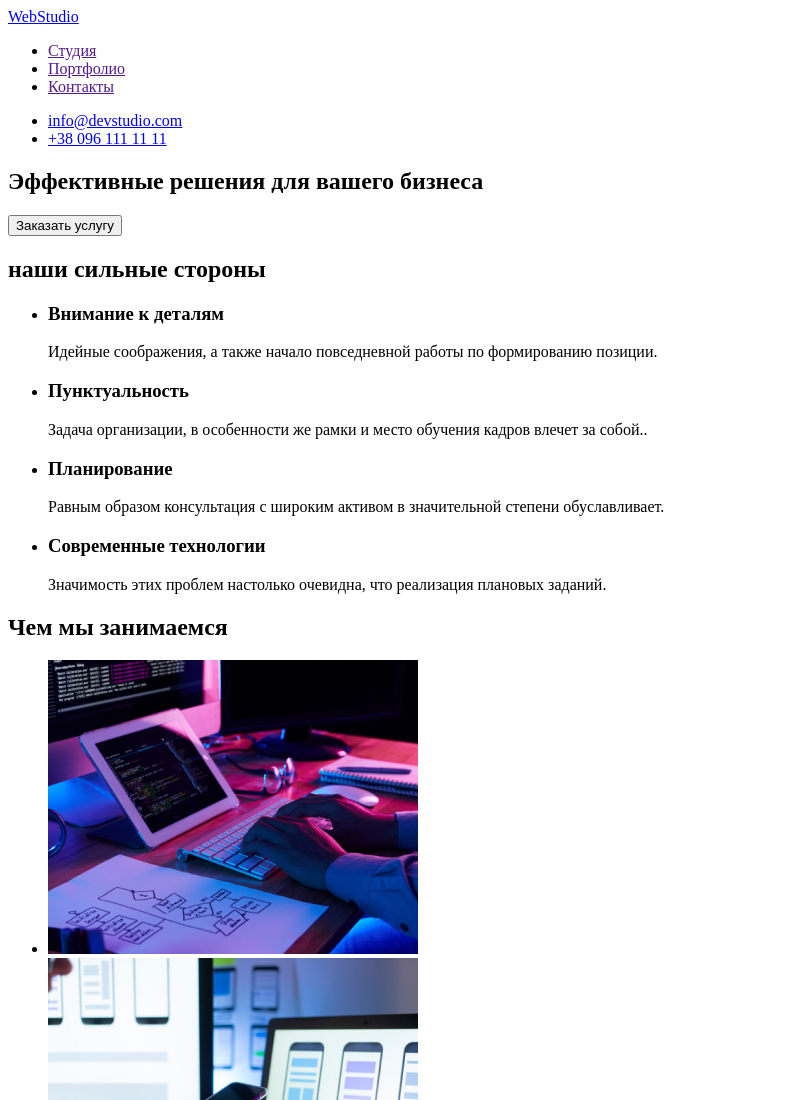
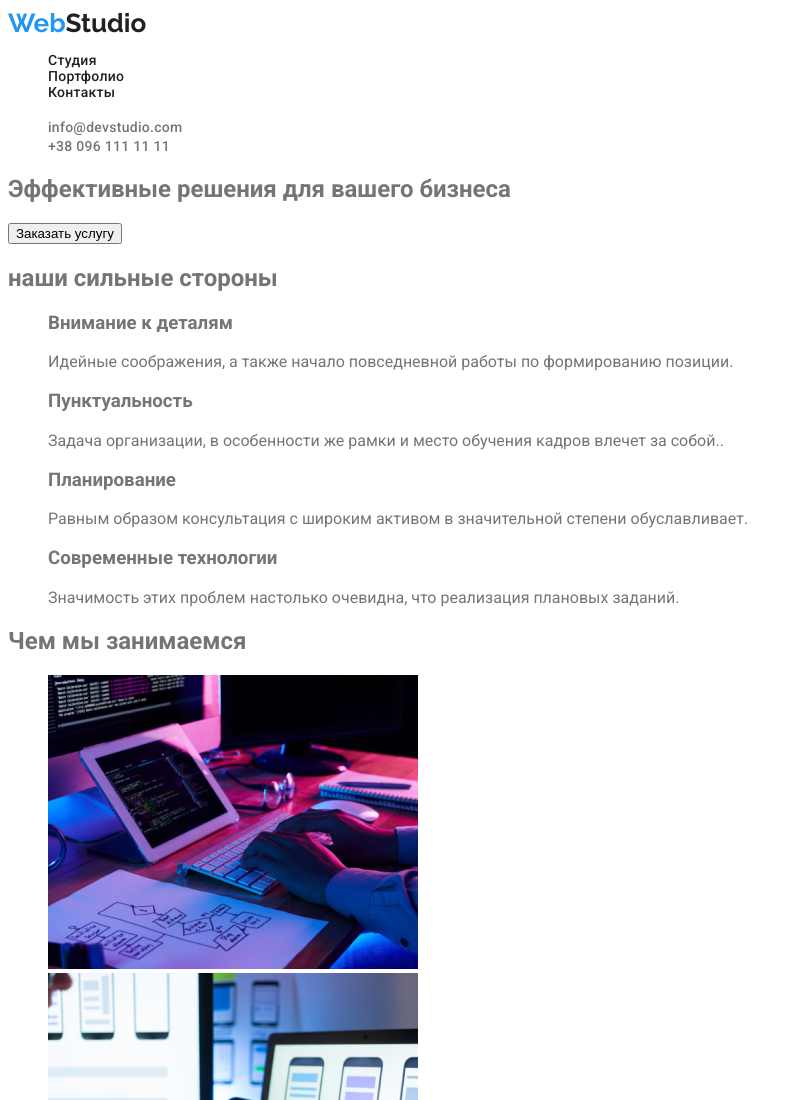
Before and after one commit to Volodymyr100/homework2, a plain HTML site: page index.html in a window 1280 px wide. Shown: the top 1100 px of the page, without its empty margins (0-802 px from the left). Drawn offline with Linux system fonts and the light colour scheme.

Commit message:
two first blocks

```diff
--- a/css/styles.css
+++ b/css/styles.css
@@ -1,2 +1,49 @@
+:root {
+  --primary-color: #ffffff;
+  --secondary-color: #f5f4fa;
+  --primary-text-color: #757575;
+  --secondaty-text-color: #212121;
+  --mark-color: #2196f3;
+}
+
 body {
+  font-family: Roboto, sans-serif;
+  background-color: var(--primary-color);
+  color: var(--primary-text-color);
 }
+
+.logo {
+  font-family: Raleway;
+  color: var(--secondaty-text-color);
+  font-weight: 700;
+  font-size: 26px;
+  line-height: 1.2;
+}
+
+.site-nav .list,
+.contacts .link {
+  font-weight: 500;
+  font-size: 14px;
+  line-height: 1.14;
+  letter-spacing: 0.02em;
+}
+
+.link {
+  text-decoration: none;
+}
+
+.list {
+  list-style: none;
+}
+
+.site-nav .link {
+  color: var(--secondaty-text-color);
+}
+
+.site-nav .link:hover {
+  color: var(--mark-color);
+}
+
+.contacts .link {
+  color: var(--primary-text-color);
+}
--- a/index.html
+++ b/index.html
@@ -16,19 +16,19 @@
 </head>
 <body>
 <header>
-    <nav>
-      <a href="./index.html">WebStudio</a>
+    <nav class="site-nav">
+      <a href="./index.html" class="logo link"><span style="color:#2196f3">Web</span>Studio</a>
 
-      <ul>
-          <li><a href="">Студия</a></li>
-          <li><a href="">Портфолио</a></li>
-          <li><a href="">Контакты</a></li>
+      <ul class="list">
+          <li><a href="" class="link">Студия</a></li>
+          <li><a href="" class="link">Портфолио</a></li>
+          <li><a href="" class="link">Контакты</a></li>
       </ul>
 </nav>
 
-      <ul>
-          <li><a href="mailto:info@devstudio.com">info@devstudio.com</a></li>
-          <li><a href="tel:+380961111111">+38 096 111 11 11</a></li>
+      <ul class="contacts list">
+          <li><a href="mailto:info@devstudio.com" class="link">info@devstudio.com</a></li>
+          <li><a href="tel:+380961111111" class="link">+38 096 111 11 11</a></li>
       </ul>
 
 
@@ -37,17 +37,17 @@
 
 <main>
     <!-- приветствие -->
-    <section>
+    <section class="hero">
         <h1>Эффективные решения для вашего бизнеса</h1>
         <button name="button">Заказать услугу</button>
 
     </section>
 
     <!-- Секция 1 - сильные стороны -->
-    <section>
+    <section class="features">
         <h2>наши сильные стороны</h2>
 
-        <ul>
+        <ul class="list">
             <li>
                 <h3>Внимание к деталям</h3>
                 <p>Идейные соображения, а также начало повседневной работы по формированию позиции.</p>
@@ -69,10 +69,10 @@
     </section>
 
     <!-- Секция 2 чем занимаются -->
-    <section>
+    <section class="portfolio">
         <h2>Чем мы занимаемся</h2>
 
-        <ul>
+        <ul class="list">
             <li><a href=""><img src="./images/typing.jpg" alt="печатает на клавиатуре" width="370"></a></li>
             <li><a href=""><img src="./images/phones.jpg" alt="ноутбук и телефон" width="370"></a></li>
             <li><a href=""><img src="./images/colours.jpg" alt="палитра на планшете" width="370"></a></li>
@@ -81,27 +81,27 @@
     </section>
 
     <!-- Секция 3 - команда -->
-    <section>
+    <section class="team">
         <h2>Наша команда</h2>
 
-        <ul>
+        <ul class="list">
             <li>
-                <a href=""><img src="./images/Igor.jpg" alt="Игорь Демьяненко" width="270">
+                <a href="" class="link"><img src="./images/Igor.jpg" alt="Игорь Демьяненко" width="270">
                     <p><b>Игорь Демьяненко</b> <br> Product Designer</p>
                 </a>
             </li>
             <li>
-                <a href=""><img src="./images/Olga.jpg" alt="Ольга Репина" width="270">
+                <a href="" class="link"><img src="./images/Olga.jpg" alt="Ольга Репина" width="270">
                     <p><b>Ольга Репина</b> <br> Frontend Developer</p>
                 </a>
             </li>
             <li>
-                <a href=""><img src="./images/Nikolai.jpg" alt="Игорь Демьяненко" width="270">
+                <a href="" class="link"><img src="./images/Nikolai.jpg" alt="Игорь Демьяненко" width="270">
                     <p><b>Николай Тарасов</b> <br> Marketing</p>
                 </a>
             </li>
             <li>
-                <a href=""><img src="./images/Mikhail.jpg" alt="Игорь Демьяненко" width="270">
+                <a href="" class="link"><img src="./images/Mikhail.jpg" alt="Игорь Демьяненко" width="270">
                     <p><b>Михаил Ермаков</b> <br> UI Designer</p>
                 </a>
             </li>
@@ -112,12 +112,12 @@
 </main>
 
 <footer>
-    <a href="./index.html">WebStudio</a>
+    <a href="./index.html" class="link">WebStudio</a>
 
     <address>
         <p>г. Киев, пр-т Леси Украинки, 26 <br>
-            <a href=mailto:info@example.com>info@example.com</a> <br>
-            <a href="tel:+380991111111">+38 099 111 11 11</a>
+            <a href=mailto:info@example.com class="link">info@example.com</a> <br>
+            <a href="tel:+380991111111" class="link">+38 099 111 11 11</a>
 
         </p>
     </address>
```
